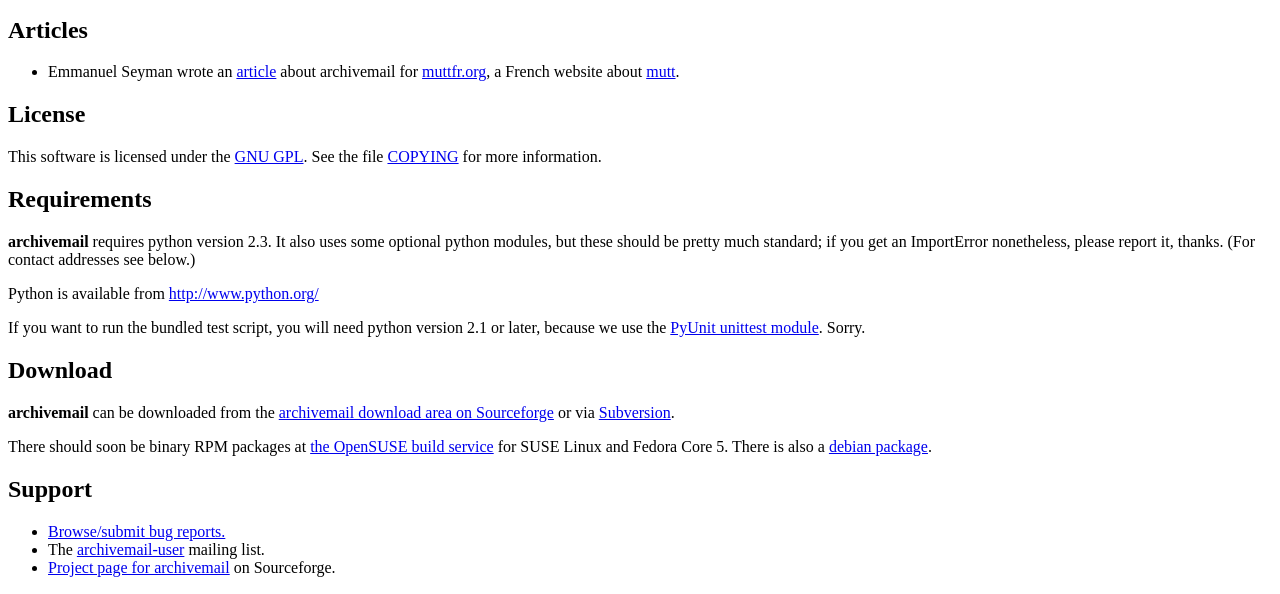
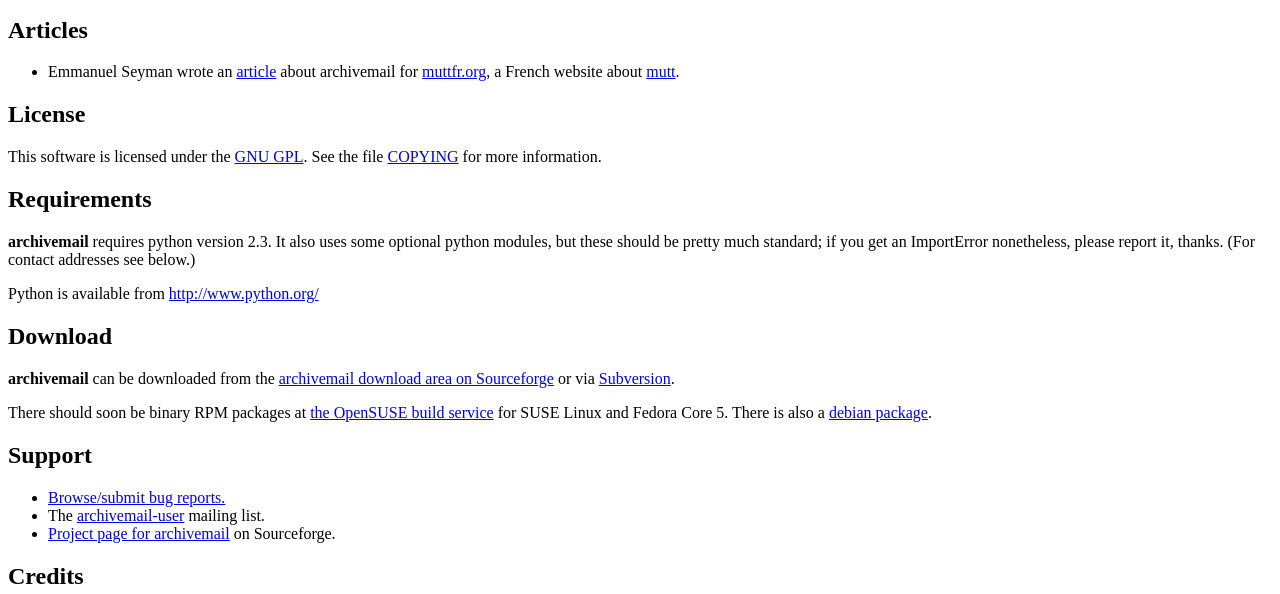
Before and after one commit to fxkr/archivemail, a plain HTML site: page index.html in a window 1280 px wide. Shown: the part 866-1460 px from the top of the page. Drawn offline with Linux system fonts and the light colour scheme.

Commit message:
index.html: removed obsolete note that the testsuite requires Python >= 2.1.

```diff
--- a/index.html
+++ b/index.html
@@ -110,12 +110,6 @@ below.)
 
 Python is available from
 <a href="http://www.python.org/">http://www.python.org/</a>
-<p>
-
-If you want to run the bundled test script, you will need python version 2.1
-or later, because we use the
-<a href="http://pyunit.sourceforge.net/">PyUnit unittest module</a>. Sorry.
-<p>
 
 <h2>Download</h2>
 <strong>archivemail</strong> can be downloaded from the
```
